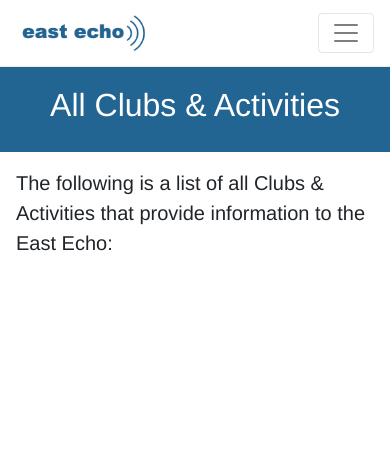
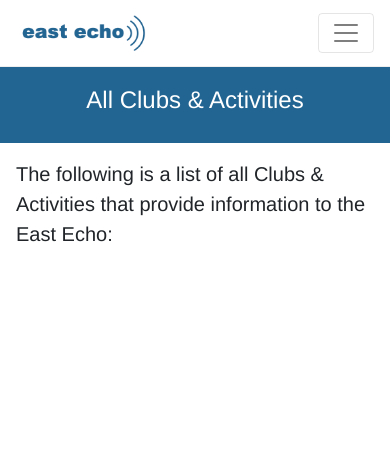
Before and after one commit to gmr/eastecho.org, a Django app: page /clubs in a window 390 px wide. Shown: the top 450 px of the page. Run offline with Django 3.2, Linux system fonts and the light colour scheme; data that the repository does not hold is empty; style sheets or scripts are compiled from the project's sources; some libraries are stand-ins or nearby versions; some web fonts are replaced.

Commit message:
More css/layout tweaks for iphones

```diff
--- a/eastecho/site/templates/base.html
+++ b/eastecho/site/templates/base.html
@@ -4,7 +4,7 @@
   <head>
     <meta charset="utf-8">
     <meta name="viewport" content="width=device-width, initial-scale=1, shrink-to-fit=no">
-    <link rel="stylesheet" href="{% static 'site.css' %}?1">
+    <link rel="stylesheet" href="{% static 'site.css' %}?2">
     <title>{% block title %}the east echo{% endblock %}</title>
   </head>
   <body>
--- a/src/scss/layout.scss
+++ b/src/scss/layout.scss
@@ -37,6 +37,20 @@ body {
           &.events {
             background: #226592;
             color: #fff;
+          }
+          @media (max-width: 500.00px) {
+            h1 {
+              font-size: 1.5em;
+            }
+            h3 {
+              font-size: 1.1em;
+            }
+          }
+        }
+
+        @media (max-width: 991.98px) {
+          nav {
+            padding: 0 1em;
           }
         }
 
@@ -80,7 +94,12 @@ body {
             > .photo {
               margin: .5em;
 
-              @media (max-width: 767.98px) {
+              @media (max-width: 419.98px) {
+                width: 80vw;
+                height: 80vw;
+              }
+
+              @media (min-width: 419.99px) and (max-width: 767.98px) {
                 width: 40vw;
                 height: 40vw;
               }
```
